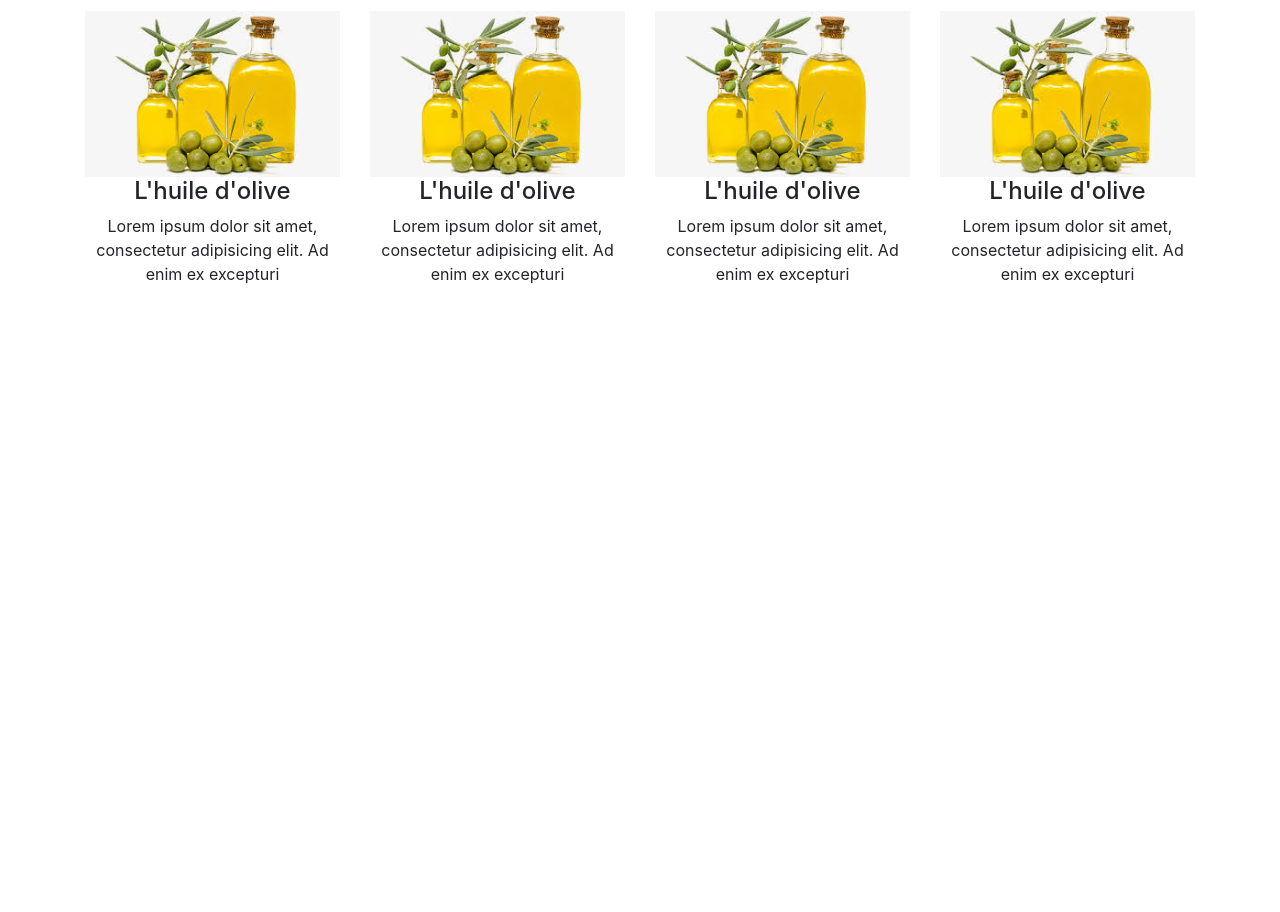
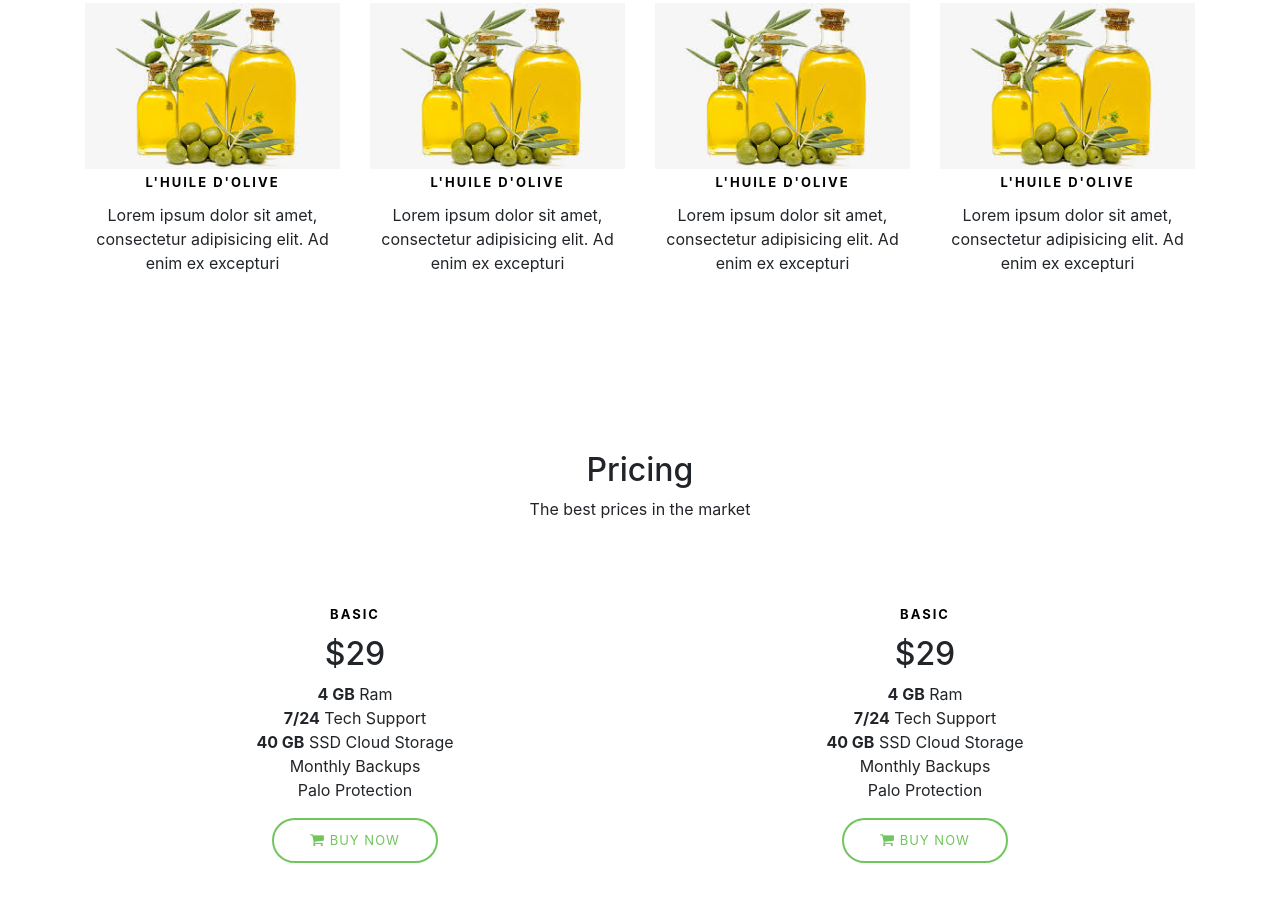
Before and after one commit to JuvasArray/landing-page, a plain HTML site: page index.html in a window 1280 px wide. Shown: the part 2242-3154 px from the top of the page. Before the commit the page ends 3104 px from the top, so only its background shows below. Drawn offline with nearby package versions, Linux system fonts and the light colour scheme.

Commit message:
Added pricing

```diff
--- a/css/features.scss
+++ b/css/features.scss
@@ -5,3 +5,53 @@
 .section-title {
   margin-bottom: 80px;
 }
+
+#features .block-pricing {
+  background: #fff;
+  box-shadow: 0 0 0 0 rgba(0, 0, 0, 0.2), 0 0 4px 0 rgba(0, 0, 0, 0.19);
+  display: inline-block;
+  position: relative;
+  width: 100%;
+}
+
+#pricing .block-pricing .table h4 {
+  padding-bottom: 30px;
+}
+
+#pricing .block-pricing ul li b {
+  color: #3c4857;
+}
+
+b, strong {
+  font-weight: bolder;
+}
+
+#pricing .block-pricing .table .table_btn a {
+  background: #71c55d;
+  color: #fff;
+  margin: 0;
+  display: inline-block;
+}
+
+#pricing .block-pricing ul {
+  list-style: outside none none;
+  margin: 10px auto;
+  max-width: 240px;
+  padding: 0;
+}
+
+.btn {
+  text-transform: uppercase;
+  font-weight: 400;
+  font-size: 13px;
+  letter-spacing: 1px;
+  display: inline-block;
+  padding: 11px 36px;
+  border-radius: 50px;
+  transition: 0.5s;
+  margin-bottom: 30px;
+  border: 2px solid #71c55d;
+  background: #fff;
+  color: #71c55d;
+  text-decoration: none;
+}
--- a/css/general.scss
+++ b/css/general.scss
@@ -7,6 +7,15 @@
   padding-bottom: 80px;
 }
 
+h4 {
+  color: #000;
+  font-size: 13px;
+  font-weight: 700;
+  letter-spacing: 2px;
+  text-transform: uppercase;
+  line-height: 2;
+}
+
 /* ============================================================ */
 /*                           Fonts                            */
 /* ============================================================ */
--- a/index.html
+++ b/index.html
@@ -120,7 +120,7 @@
         <div class="container">
             <div class="section-title text-center">
                 <h2>Features</h2>
-                <p>Hule d'olive</p>
+                <p class="separator">Hule d'olive</p>
             </div>
         </div>
         <div class="row">
@@ -174,8 +174,54 @@
 
 
 <!-- ================ Start Blog Area =================== -->
-<section id="blog" class="padding-section">
+<section id="blog" class="padding-section text-center">
+    <div class="container">
+        <div class="section-title">
+            <h2>Pricing</h2>
+            <p class="separator">The best prices in the market</p>
+        </div>
+    </div>
+    <div class="container">
+        <div class="row">
+            <div class="col-md-6 col-lg-6">
+                <div class="block-pricing">
+                    <div class="table">
+                        <h4>basic</h4>
+                        <h2>$29</h2>
+                        <ul class="list-unstyled">
+                            <li><b>4 GB</b> Ram</li>
+                            <li><b>7/24</b> Tech Support</li>
+                            <li><b>40 GB</b> SSD Cloud Storage</li>
+                            <li>Monthly Backups</li>
+                            <li>Palo Protection</li>
+                        </ul>
+                        <div class="table_btn">
+                            <a href="#" class="btn"><i class="fa fa-shopping-cart"></i> Buy Now</a>
+                        </div>
+                    </div>
+                </div>
+            </div>
 
+            <div class="col-md-6 col-lg-6">
+                <div class="block-pricing">
+                    <div class="table">
+                        <h4>basic</h4>
+                        <h2>$29</h2>
+                        <ul class="list-unstyled">
+                            <li><b>4 GB</b> Ram</li>
+                            <li><b>7/24</b> Tech Support</li>
+                            <li><b>40 GB</b> SSD Cloud Storage</li>
+                            <li>Monthly Backups</li>
+                            <li>Palo Protection</li>
+                        </ul>
+                        <div class="table_btn">
+                            <a href="#" class="btn"><i class="fa fa-shopping-cart"></i> Buy Now</a>
+                        </div>
+                    </div>
+                </div>
+            </div>
+        </div>
+    </div>
 </section>
 <!-- ================ End Blog Area ===================== -->
 
```
Also changed, not shown: css/styles.css.
